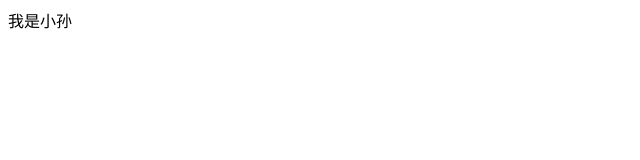
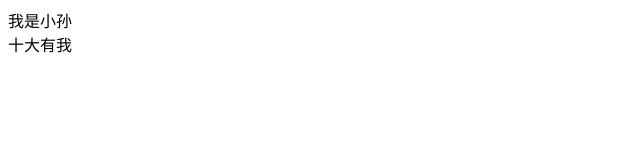
Before and after one commit to sunsuxia/onetest, a plain HTML site: page index.html in a window 1280 px wide. Shown: the full height of the page, 0-640 px from the left. Drawn offline with Linux system fonts and the light colour scheme.

Commit message:
我的姓

```diff
--- a/index.html
+++ b/index.html
@@ -7,6 +7,7 @@
 <body>
 
 <div>我是小孙</div>
+<div>十大有我</div>
 
 </body>
 </html>
```
Also changed, not shown: sun.txt (added).
